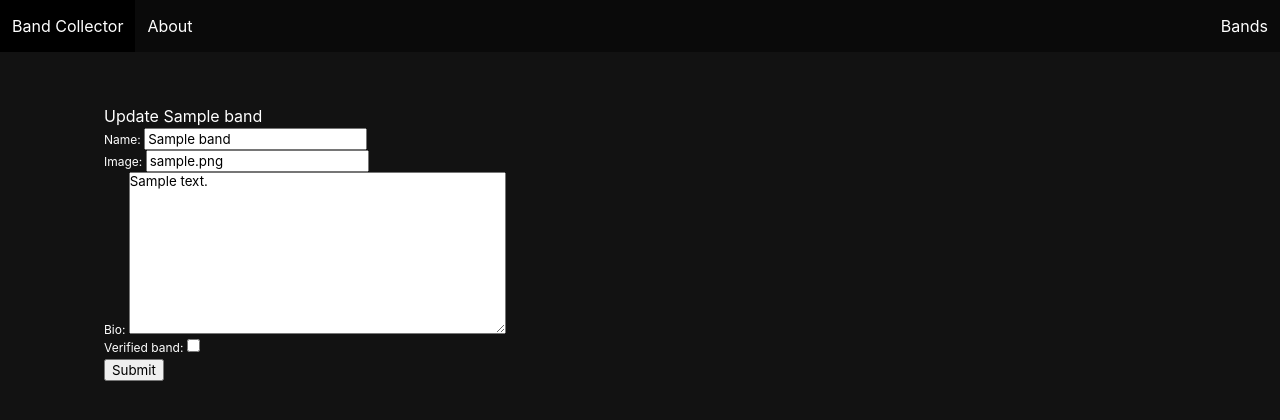
After one commit to Gabrielcruz1/django-collector, a Django app: page /bands/1/update in a window 1280 px wide. The commit adds this page. Shown: the top 420 px of the page. Run offline with Django 4.2, Linux system fonts and the light colour scheme; tables that the repository leaves empty hold one stand-in row (values such as "Sample post").

Commit message:
added band update

```diff
--- /dev/null
+++ b/main_app/templates/band_update.html
@@ -0,0 +1,8 @@
+{% extends 'base.html' %} {% block content %}
+<h1 class="pt-3">Update {{band.name}}</h1>
+
+<form action="" method="post">
+  {% csrf_token %} {{form.as_p}} <input type="submit" value="Submit" />
+</form>
+
+{% endblock %}
--- a/main_app/templates/base.html
+++ b/main_app/templates/base.html
@@ -9,6 +9,7 @@
     <meta name="viewport" content="width=device-width, initial-scale=1.0" />
     <link rel="stylesheet" href="https://cdn.jsdelivr.net/npm/bulma@0.9.2/css/bulma.min.css">
     <link rel="stylesheet" href="{% static 'styles/main.css' %}" />
+    <link rel="stylesheet" href="https://cdnjs.cloudflare.com/ajax/libs/font-awesome/5.15.4/css/all.min.css">
     <script src="{% static 'scripts/main.js' %}" defer></script>
     <script src="https://code.jquery.com/jquery-3.6.0.min.js"
         integrity="sha256-/xUj+3OJU5yExlq6GSYGSHk7tPXikynS7ogEvDej/m4=" crossorigin="anonymous"></script>
--- a/main_app/urls.py
+++ b/main_app/urls.py
@@ -11,6 +11,7 @@ urlpatterns = [
     #CREATE ROUTE BELOW
     path('bands/new/', views.BandCreate.as_view(), name="band_create"),
     #NEW ROUTE FOR DETAIL
-    path('bands/<int:pk>/', views.BandDetail.as_view(), name="band_detail")
+    path('bands/<int:pk>/', views.BandDetail.as_view(), name="band_detail"),
+    path('bands/<int:pk>/update', views.BandUpdate.as_view(), name="band_update")
 
 ]
--- a/main_app/views.py
+++ b/main_app/views.py
@@ -77,6 +77,18 @@ class BandDetail(DetailView):
     model = Band
     template_name = "band_detail.html"
 
+class BandUpdate(UpdateView):
+    model = Band
+    fields = ['name', 'image', 'bio', 'verified_band']
+    template_name = "band_update.html"
+    success_url = "/bands/"
+
+
+
+
+
+
+
 
 class AlbumList(TemplateView):
     template_name = "album_list.html"
```
